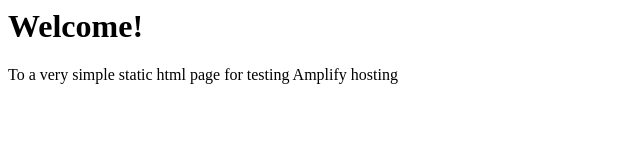
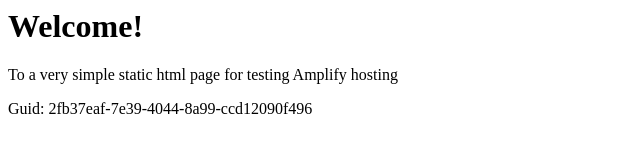
Before and after one commit to aws-aemilia-arn/Github-PR-Commit-Integration-Test-DoNotTouch-Gith-P5X5MO5I-v1-prod-eu-north-1, a website: page src/index.html in a window 1280 px wide. Shown: the whole page, without its empty margins (0-640 px from the left). Drawn offline with Linux system fonts and the light colour scheme.

Commit message:
commit from integ tests

```diff
--- a/src/index.html
+++ b/src/index.html
@@ -1,3 +1,5 @@
+
+
 <html lang="en">
 
 <head>
@@ -10,6 +12,6 @@
 <body>
     <h1>Welcome!</h1>
     <p>To a very simple static html page for testing Amplify hosting</p>
-</body>
+    <p>Guid: 2fb37eaf-7e39-4044-8a99-ccd12090f496</p></body>
 
 </html>
```
